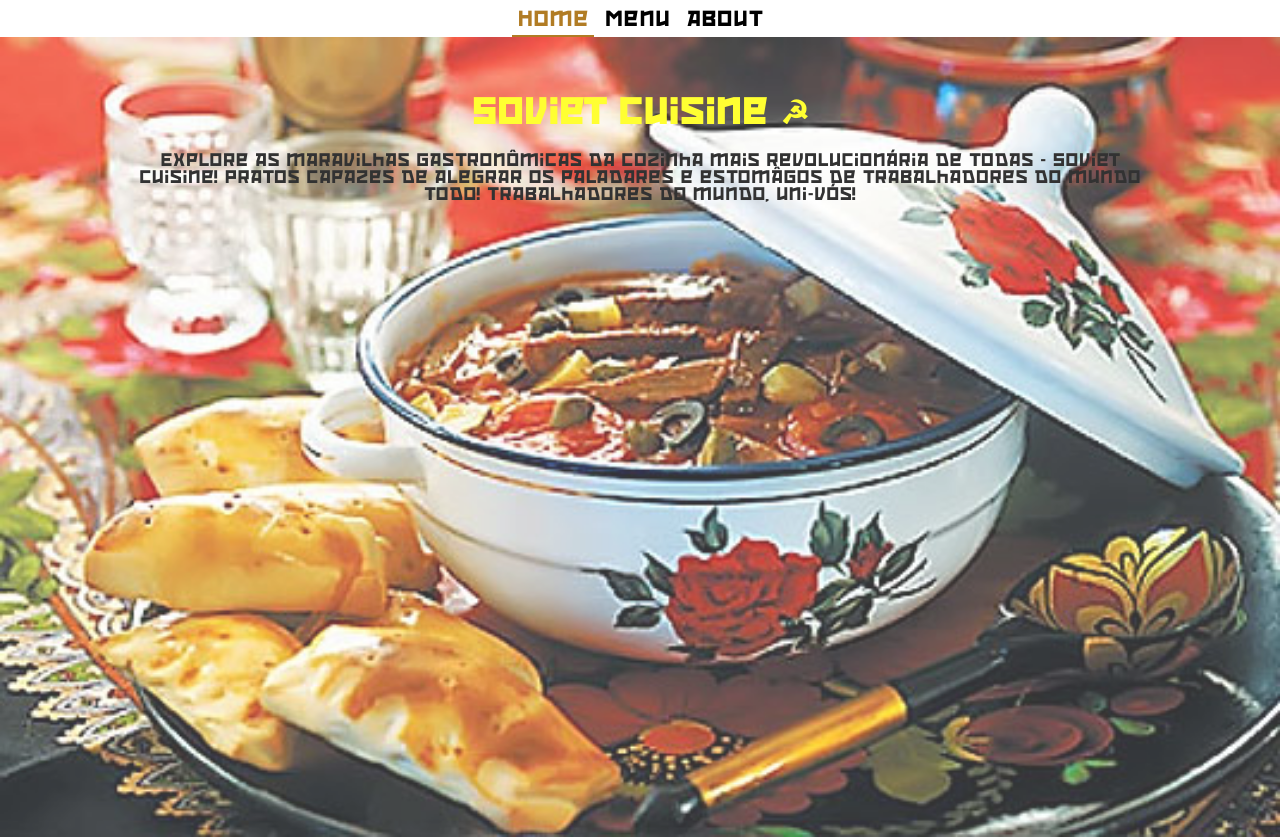
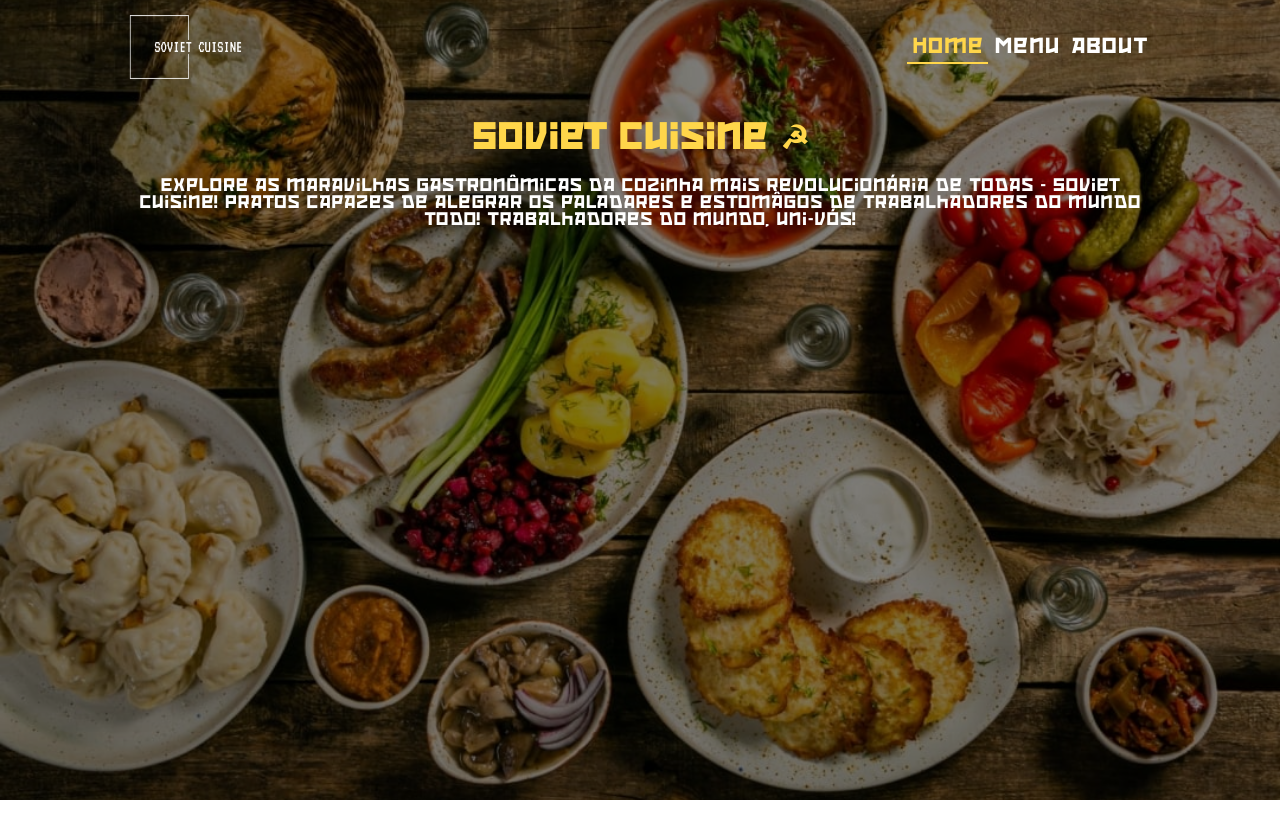
Before and after one commit to Erne1984/Restaurant-Page, a website built with webpack: page src/index.html in a window 1280 px wide. After the commit the page ends 800 px from the top, so only its background shows below. Built offline with nearby package versions, Linux system fonts and the light colour scheme.

Commit message:
background img

```diff
--- a/src/components/home/home.css
+++ b/src/components/home/home.css
@@ -1,10 +1,25 @@
+.home{
+    z-index: 1;
+}
+
 h1{
     font-family: 'red_october';
     text-align: center;
-    color: yellow;
+    color: #ffd64a;
 }
 
 .text{
+    color: #ffff;
     margin-top: 20px;
     text-align: center;
 }
+
+.img{
+    margin-top: 15px;
+    width: 100%;
+    height: 400px;
+    background: url(../../assets/imgs/background2.jpg);
+    background-repeat: no-repeat;
+    background-position: center;
+    /*background-size: cover;*/
+}
--- a/src/components/home/home.js
+++ b/src/components/home/home.js
@@ -12,9 +12,10 @@ content.textContent = `Explore as maravilhas gastronômicas da cozinha mais revo
     Pratos capazes de alegrar os paladares e estomâgos de trabalhadores do mundo todo!
     Trabalhadores do mundo, uni-vós!`;
 
-content.classList.add('text')
+content.classList.add('text');
+
 
 divHome.appendChild(title);
-divHome.appendChild(content)
+divHome.appendChild(content);
 
 export default divHome;
--- a/src/index.html
+++ b/src/index.html
@@ -14,19 +14,24 @@
 
 <body>
 
-    <header>
-        <nav>
-            <button class="button-actived">Home</button>
-            <button>Menu</button>
-            <button>About</button>
-        </nav>
-    </header>
+    <main class="back">
+        <div class="overlay"></div>
 
-    <main class="fundo">
+        <header>
 
-        <div class="content" id="content">
 
-        </div>
+            <img class="logo" src="./assets/imgs/white-logo.png">
+
+            <nav>
+                <li class="tab-actived">Home</li>
+                <li>Menu</li>
+                <li>About</li>
+            </nav>
+        </header>
+
+
+
+        <div class="content" id="content"></div>
 
     </main>
 
--- a/src/style.css
+++ b/src/style.css
@@ -15,43 +15,76 @@
     font-family: "red_october", "Poppins", sans-serif;
 }
 
-header nav{
+header {
+    position: relative;
+    z-index: 2;
+    display: flex;
+    justify-content: space-between;
+    align-items: center;
     width: 80%;
-    text-align: center;
     margin: 0 auto;
-    margin-top: 4px;
 }
 
-header nav button{
+header .logo{
+    height: 94px;
+    width: 140px;
+    cursor: pointer;
+}
+
+header nav{
+    display: flex;
+    gap: 1px;
+    text-align: center;
+    margin-top: 4px;
+    margin-bottom: 4px;
+    list-style: none;
+}
+
+header nav li{
     cursor: pointer;
     border: none;
-    background-color: white;
+    color: #ffff;
     font-size: 1.2rem;
     padding: 5px;
 }
 
-header nav button:hover{
-    color: #b17c24;
+header nav li:hover{
+    color: #ffd64a;
 }
 
-.button-actived{
-    color: #b17c24;
-    border-bottom: 2px solid #b17c24;
+.tab-actived{
+    color: #ffd64a;
+    border-bottom: 2px solid #ffd64a;
 }
 
-.fundo{
-    opacity: 0.8;
-    background: url(./assets/imgs/background.jpg);
-    background-repeat: no-repeat;
-    background-size: cover;
-    background-position: center;
-    height: 100vh;
-    padding: 2rem 0;
-}
-
-.content{
+.content {
+    position: relative;
+    z-index: 2;
     font-family: "fyodor";
     width: 80%;
     margin: 0 auto;
     margin-top: 25px;
 }
+
+
+.back {
+    position: relative;
+    z-index: 1;
+    width: 100%;
+    height: 100vh;
+    background: url(assets/imgs/fundo.jpeg);
+    background-repeat: no-repeat;
+    background-size: cover;
+    background-position: center center;
+    background-attachment: fixed;
+}
+
+.overlay {
+    position: absolute;
+    top: 0;
+    left: 0;
+    width: 100%;
+    height: 100%;
+    background-color: rgba(0, 0, 0, 0.5);
+    z-index: 1;
+}
```
Also changed, not shown: src/assets/imgs/background.jpg (deleted), src/assets/imgs/background1.jpg (deleted), src/assets/imgs/background3.jpeg (deleted), src/assets/imgs/fundo.jpeg (added), src/assets/imgs/fundo2.jpg (added), src/assets/imgs/logo.png (added), src/assets/imgs/white-logo.png (added).
